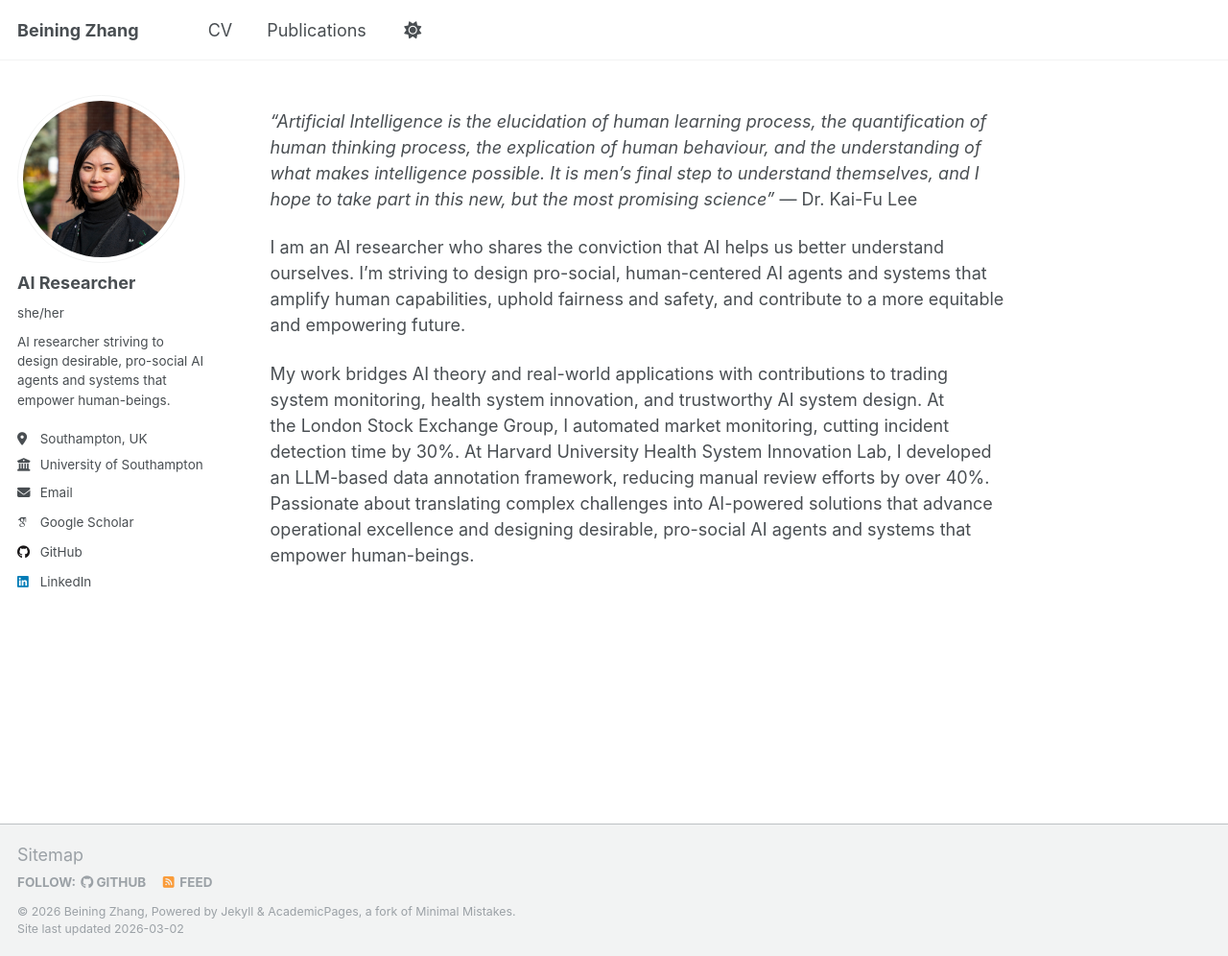
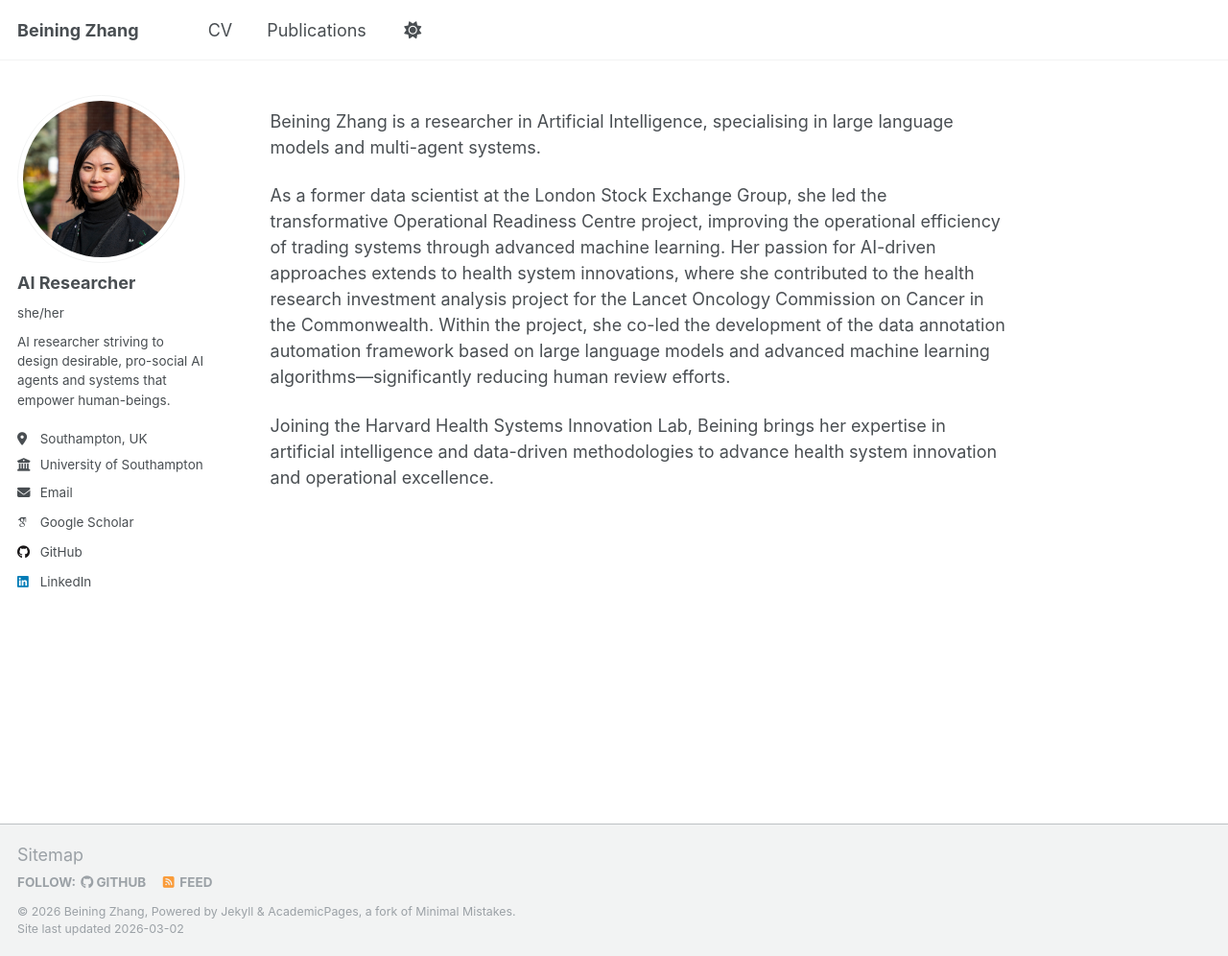
Before and after one commit to BeiningZhang/beiningzhang.github.io, a Jekyll site: the page built from _pages/about.md, in a window 1280 px wide and 996 px high. Shown: the whole window at 96% size. Built offline with Jekyll 4.4.1, drawn with Linux system fonts in a browser that asks for light colours; some web fonts are replaced; a script that is not in the unit is left out.

Commit message:
Bio: Harvard Health System Innovation Lab

```diff
--- a/_pages/about.md
+++ b/_pages/about.md
@@ -7,8 +7,8 @@ redirect_from:
   - /about.html
 ---
 
-*"Artificial Intelligence is the elucidation of human learning process, the quantification of human thinking process, the explication of human behaviour, and the understanding of what makes intelligence possible. It is men's final step to understand themselves, and I hope to take part in this new, but the most promising science"* — Dr. Kai-Fu Lee
+Beining Zhang is a researcher in Artificial Intelligence, specialising in large language models and multi-agent systems.
 
-I am an AI researcher who shares the conviction that AI helps us better understand ourselves. I’m striving to design pro-social, human-centered AI agents and systems that amplify human capabilities, uphold fairness and safety, and contribute to a more equitable and empowering future.
+As a former data scientist at the London Stock Exchange Group, she led the transformative Operational Readiness Centre project, improving the operational efficiency of trading systems through advanced machine learning. Her passion for AI-driven approaches extends to health system innovations, where she contributed to the health research investment analysis project for the Lancet Oncology Commission on Cancer in the Commonwealth. Within the project, she co-led the development of the data annotation automation framework based on large language models and advanced machine learning algorithms—significantly reducing human review efforts.
 
-My work bridges AI theory and real-world applications with contributions to trading system monitoring, health system innovation, and trustworthy AI system design. At the London Stock Exchange Group, I automated market monitoring, cutting incident detection time by 30%. At Harvard University Health System Innovation Lab, I developed an LLM-based data annotation framework, reducing manual review efforts by over 40%. Passionate about translating complex challenges into AI-powered solutions that advance operational excellence and designing desirable, pro-social AI agents and systems that empower human-beings.
+Joining the Harvard Health Systems Innovation Lab, Beining brings her expertise in artificial intelligence and data-driven methodologies to advance health system innovation and operational excellence.
```
